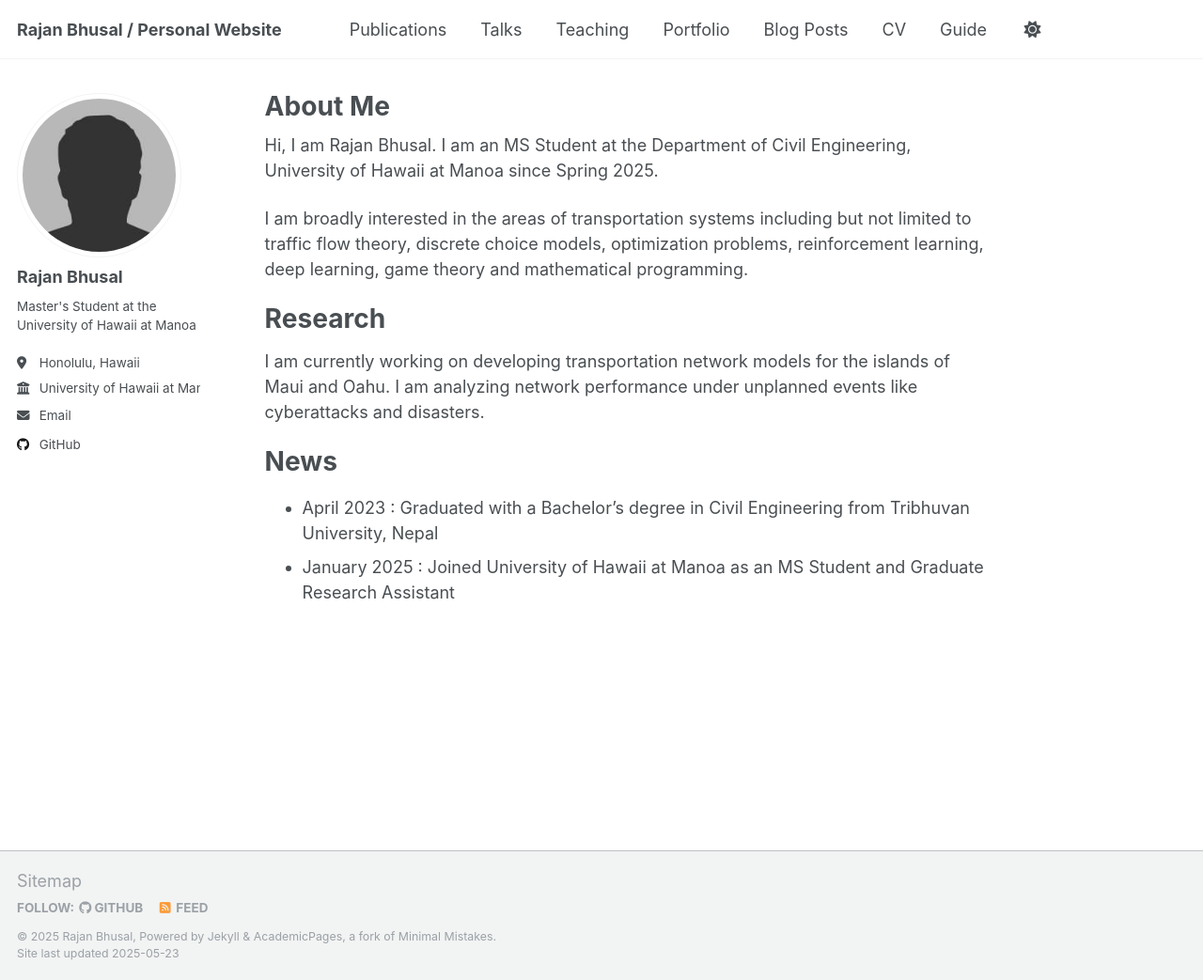
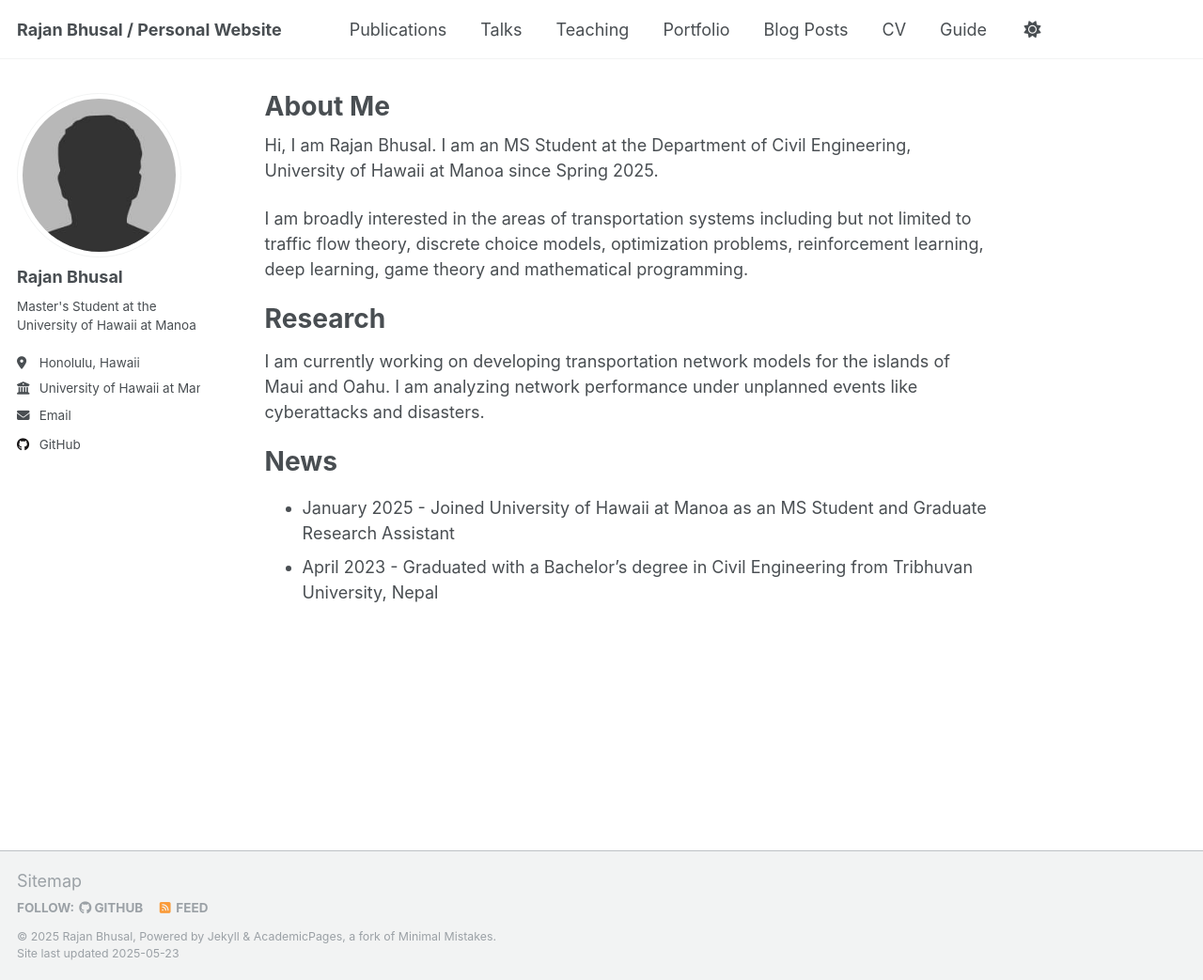
Before and after one commit to rajanbhusal/rajanbhusal.github.io, a Jekyll site: the page built from _pages/about.md, in a window 1280 px wide and 1043 px high. Shown: the whole window at 94% size. Built offline with Jekyll 4.4.1, drawn with Linux system fonts in a browser that asks for light colours.

```diff
--- a/_pages/about.md
+++ b/_pages/about.md
@@ -17,5 +17,5 @@ I am currently working on developing transportation network models for the islan
 
 News
 ======
-* April 2023 : Graduated with a Bachelor's degree in Civil Engineering from Tribhuvan University, Nepal
-* January 2025 : Joined University of Hawaii at Manoa as an MS Student and Graduate Research Assistant
+* January 2025 - Joined University of Hawaii at Manoa as an MS Student and Graduate Research Assistant
+* April 2023 - Graduated with a Bachelor's degree in Civil Engineering from Tribhuvan University, Nepal
```
